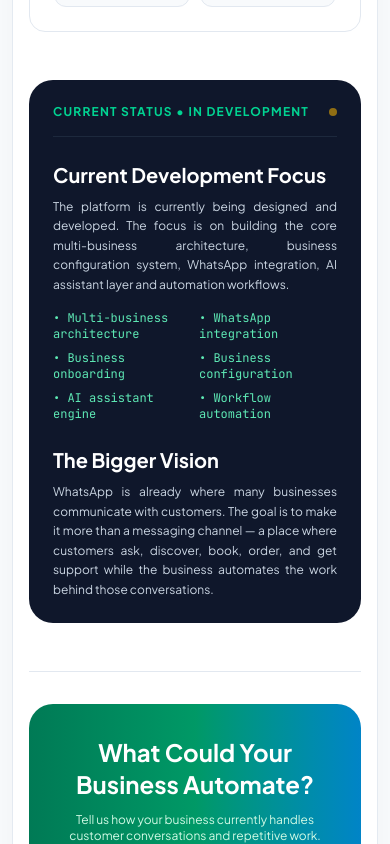
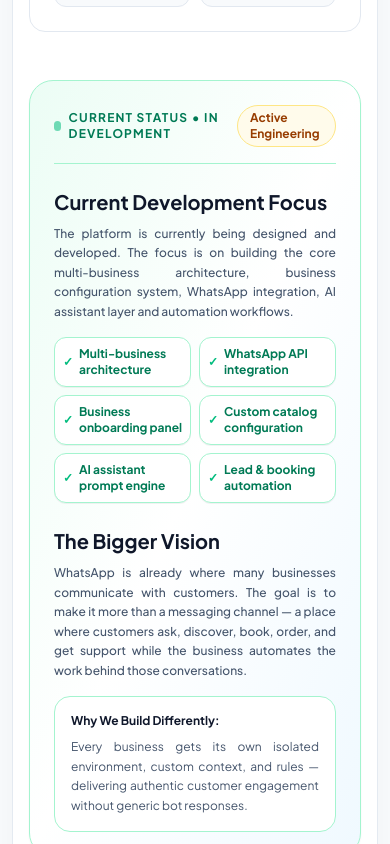
Before and after one commit to JOYJK348/agaran_site, a Next.js app: page /products/whatsapp-automation in a window 390 px wide. Shown: the part 4720-5564 px from the top of the page. Built offline with nearby package versions, Linux system fonts and the light colour scheme; no server answers; a web font is replaced by a local one.

Commit message:
style: Update CURRENT STATUS section background styling to match Agaran light brand theme

```diff
--- a/src/app/products/ai-education-platform/page.tsx
+++ b/src/app/products/ai-education-platform/page.tsx
@@ -337,33 +337,56 @@
               05 — CURRENT DEVELOPMENT STATUS & VISION
           ══════════════════════════════════════════════════════════ */}
           <section className="mb-12 sm:mb-16 scroll-mt-24" id="status-vision">
-            <div className="p-6 sm:p-8 rounded-3xl bg-slate-900 text-white space-y-6">
-              <div className="flex items-center justify-between border-b border-slate-800 pb-4">
-                <span className="text-xs font-black uppercase tracking-widest text-[#38BDF8]">CURRENT STATUS &bull; IN DEVELOPMENT</span>
-                <span className="w-2 h-2 rounded-full bg-amber-400 animate-pulse" />
+            <div className="p-6 sm:p-8 rounded-3xl bg-gradient-to-br from-[#EFF6FF] via-white to-[#DBEAFE]/40 border border-[#BFDBFE] text-slate-800 space-y-6 shadow-xs">
+              <div className="flex items-center justify-between border-b border-[#BFDBFE] pb-4">
+                <div className="flex items-center gap-2">
+                  <span className="w-2.5 h-2.5 rounded-full bg-amber-500 animate-pulse" />
+                  <span className="text-xs font-black uppercase tracking-widest text-[#2563EB]">CURRENT STATUS &bull; IN DEVELOPMENT</span>
+                </div>
+                <span className="text-xs font-extrabold text-amber-800 bg-amber-50 px-3 py-1 rounded-full border border-amber-200">
+                  Active Engineering
+                </span>
               </div>
 
               <div className="grid grid-cols-1 md:grid-cols-2 gap-6">
                 <div>
-                  <h3 className="text-xl font-extrabold text-white mb-2">Development Focus</h3>
-                  <p className="text-xs sm:text-sm text-slate-300 leading-relaxed text-justify mb-4">
+                  <h3 className="text-xl font-black text-[#0F172A] mb-2">Development Focus</h3>
+                  <p className="text-xs sm:text-sm text-slate-600 font-medium leading-relaxed text-justify mb-4">
                     The platform is currently being designed and developed with high-performance multi-tenant architecture to support coaching centers, schools, and colleges.
                   </p>
-                  <ul className="grid grid-cols-2 gap-2 text-xs font-mono text-sky-200">
-                    <li>&bull; LiveKit SDK integration</li>
-                    <li>&bull; Cloudflare Stream storage</li>
-                    <li>&bull; Student &amp; Parent portals</li>
-                    <li>&bull; Digital &amp; Offline exam engine</li>
-                    <li>&bull; AI doubt solver assistant</li>
-                    <li>&bull; Attendance &amp; Fee ERP</li>
+                  <ul className="grid grid-cols-2 gap-2 text-xs font-bold text-[#2563EB]">
+                    <li className="p-2 rounded-xl bg-white border border-[#BFDBFE] flex items-center gap-1.5 shadow-2xs">
+                      <span className="text-emerald-500 font-bold">✓</span> LiveKit SDK integration
+                    </li>
+                    <li className="p-2 rounded-xl bg-white border border-[#BFDBFE] flex items-center gap-1.5 shadow-2xs">
+                      <span className="text-emerald-500 font-bold">✓</span> Cloudflare Stream storage
+                    </li>
+                    <li className="p-2 rounded-xl bg-white border border-[#BFDBFE] flex items-center gap-1.5 shadow-2xs">
+                      <span className="text-emerald-500 font-bold">✓</span> Student &amp; Parent portals
+                    </li>
+                    <li className="p-2 rounded-xl bg-white border border-[#BFDBFE] flex items-center gap-1.5 shadow-2xs">
+                      <span className="text-emerald-500 font-bold">✓</span> Digital &amp; Offline exam engine
+                    </li>
+                    <li className="p-2 rounded-xl bg-white border border-[#BFDBFE] flex items-center gap-1.5 shadow-2xs">
+                      <span className="text-emerald-500 font-bold">✓</span> AI doubt solver assistant
+                    </li>
+                    <li className="p-2 rounded-xl bg-white border border-[#BFDBFE] flex items-center gap-1.5 shadow-2xs">
+                      <span className="text-emerald-500 font-bold">✓</span> Attendance &amp; Fee ERP
+                    </li>
                   </ul>
                 </div>
 
                 <div>
-                  <h3 className="text-xl font-extrabold text-white mb-2">The Bigger Vision</h3>
-                  <p className="text-xs sm:text-sm text-slate-300 leading-relaxed text-justify">
+                  <h3 className="text-xl font-black text-[#0F172A] mb-2">The Bigger Vision</h3>
+                  <p className="text-xs sm:text-sm text-slate-600 font-medium leading-relaxed text-justify mb-4">
                     To deliver a unified digital backbone for modern education — where learning, assessment, administration, and parent communication flow effortlessly through intelligent automation.
                   </p>
+                  <div className="p-4 rounded-2xl bg-white border border-[#BFDBFE] space-y-2 text-xs">
+                    <div className="font-extrabold text-[#0F172A]">Why We Build Differently:</div>
+                    <p className="text-slate-600 leading-relaxed text-justify">
+                      Instead of building isolated chatbots or single-purpose apps, Agaran builds connected systems where data flows seamlessly across every operational layer.
+                    </p>
+                  </div>
                 </div>
               </div>
             </div>
--- a/src/app/products/whatsapp-automation/page.tsx
+++ b/src/app/products/whatsapp-automation/page.tsx
@@ -252,36 +252,59 @@
           </section>
 
           {/* ══════════════════════════════════════════════════════════
-              05 — CURRENT STATUS & BIGGER VISION
+              05 — CURRENT DEVELOPMENT STATUS & VISION
           ══════════════════════════════════════════════════════════ */}
           <section className="mb-12 sm:mb-16 scroll-mt-24" id="status-vision">
-            <div className="p-6 sm:p-8 rounded-3xl bg-slate-900 text-white space-y-6">
-              <div className="flex items-center justify-between border-b border-slate-800 pb-4">
-                <span className="text-xs font-black uppercase tracking-widest text-emerald-400">CURRENT STATUS &bull; IN DEVELOPMENT</span>
-                <span className="w-2 h-2 rounded-full bg-amber-400 animate-pulse" />
+            <div className="p-6 sm:p-8 rounded-3xl bg-gradient-to-br from-emerald-50 via-white to-sky-50 border border-emerald-200 text-slate-800 space-y-6 shadow-xs">
+              <div className="flex items-center justify-between border-b border-emerald-200 pb-4">
+                <div className="flex items-center gap-2">
+                  <span className="w-2.5 h-2.5 rounded-full bg-emerald-500 animate-pulse" />
+                  <span className="text-xs font-black uppercase tracking-widest text-emerald-700">CURRENT STATUS &bull; IN DEVELOPMENT</span>
+                </div>
+                <span className="text-xs font-extrabold text-amber-800 bg-amber-50 px-3 py-1 rounded-full border border-amber-200">
+                  Active Engineering
+                </span>
               </div>
 
               <div className="grid grid-cols-1 md:grid-cols-2 gap-6">
                 <div>
-                  <h3 className="text-xl font-extrabold text-white mb-2">Current Development Focus</h3>
-                  <p className="text-xs sm:text-sm text-slate-300 leading-relaxed text-justify mb-4">
+                  <h3 className="text-xl font-black text-[#0F172A] mb-2">Current Development Focus</h3>
+                  <p className="text-xs sm:text-sm text-slate-600 font-medium leading-relaxed text-justify mb-4">
                     The platform is currently being designed and developed. The focus is on building the core multi-business architecture, business configuration system, WhatsApp integration, AI assistant layer and automation workflows.
                   </p>
-                  <ul className="grid grid-cols-2 gap-2 text-xs font-mono text-emerald-300">
-                    <li>&bull; Multi-business architecture</li>
-                    <li>&bull; WhatsApp integration</li>
-                    <li>&bull; Business onboarding</li>
-                    <li>&bull; Business configuration</li>
-                    <li>&bull; AI assistant engine</li>
-                    <li>&bull; Workflow automation</li>
+                  <ul className="grid grid-cols-2 gap-2 text-xs font-bold text-emerald-700">
+                    <li className="p-2 rounded-xl bg-white border border-emerald-200 flex items-center gap-1.5 shadow-2xs">
+                      <span className="text-emerald-500 font-bold">✓</span> Multi-business architecture
+                    </li>
+                    <li className="p-2 rounded-xl bg-white border border-emerald-200 flex items-center gap-1.5 shadow-2xs">
+                      <span className="text-emerald-500 font-bold">✓</span> WhatsApp API integration
+                    </li>
+                    <li className="p-2 rounded-xl bg-white border border-emerald-200 flex items-center gap-1.5 shadow-2xs">
+                      <span className="text-emerald-500 font-bold">✓</span> Business onboarding panel
+                    </li>
+                    <li className="p-2 rounded-xl bg-white border border-emerald-200 flex items-center gap-1.5 shadow-2xs">
+                      <span className="text-emerald-500 font-bold">✓</span> Custom catalog configuration
+                    </li>
+                    <li className="p-2 rounded-xl bg-white border border-emerald-200 flex items-center gap-1.5 shadow-2xs">
+                      <span className="text-emerald-500 font-bold">✓</span> AI assistant prompt engine
+                    </li>
+                    <li className="p-2 rounded-xl bg-white border border-emerald-200 flex items-center gap-1.5 shadow-2xs">
+                      <span className="text-emerald-500 font-bold">✓</span> Lead &amp; booking automation
+                    </li>
                   </ul>
                 </div>
 
                 <div>
-                  <h3 className="text-xl font-extrabold text-white mb-2">The Bigger Vision</h3>
-                  <p className="text-xs sm:text-sm text-slate-300 leading-relaxed text-justify">
+                  <h3 className="text-xl font-black text-[#0F172A] mb-2">The Bigger Vision</h3>
+                  <p className="text-xs sm:text-sm text-slate-600 font-medium leading-relaxed text-justify mb-4">
                     WhatsApp is already where many businesses communicate with customers. The goal is to make it more than a messaging channel — a place where customers ask, discover, book, order, and get support while the business automates the work behind those conversations.
                   </p>
+                  <div className="p-4 rounded-2xl bg-white border border-emerald-200 space-y-2 text-xs">
+                    <div className="font-extrabold text-slate-900">Why We Build Differently:</div>
+                    <p className="text-slate-600 leading-relaxed text-justify">
+                      Every business gets its own isolated environment, custom context, and rules — delivering authentic customer engagement without generic bot responses.
+                    </p>
+                  </div>
                 </div>
               </div>
             </div>
```
